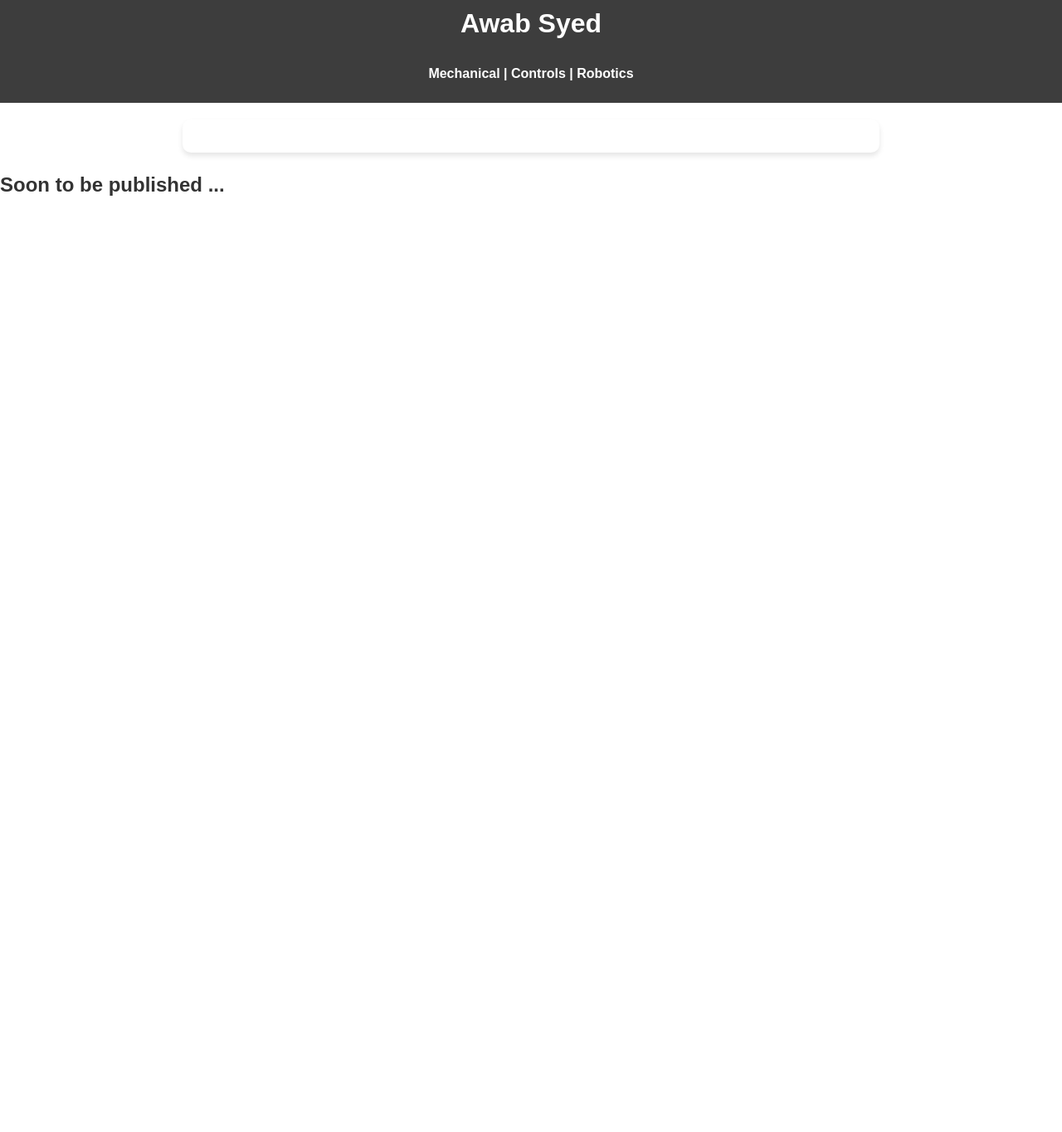
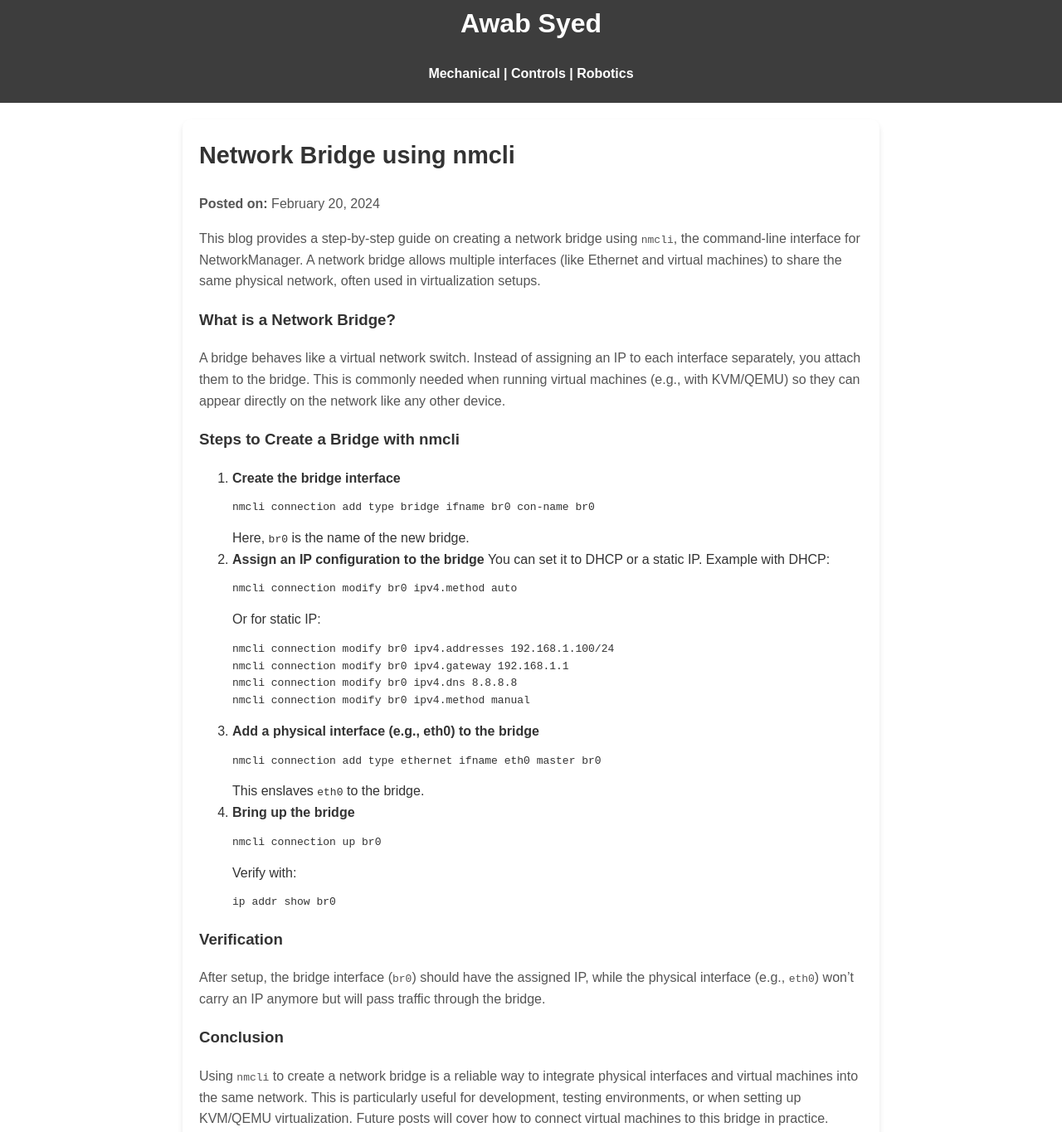
Before and after one commit to awabsyed1/awabsyed1.github.io, a plain HTML site: page blog/nmcli.html in a window 1280 px wide. Shown: the part 75-1440 px from the top of the page at 83% size. Before the commit the page ends 800 px from the top, so only its background shows below. Drawn offline with Linux system fonts and the light colour scheme.

Commit message:
ncmli blog added

```diff
--- a/blog/nmcli.html
+++ b/blog/nmcli.html
@@ -3,8 +3,8 @@
     <head>
         <meta charset="utf-8">
         <meta http-equiv="X-UA-Compatible" content="IE=edge">
-        <title></title>
-        <meta name="description" content="">
+        <title>Network Bridge using nmcli</title>
+        <meta name="description" content="Guide to creating and managing a network bridge using NetworkManager's nmcli command-line tool.">
         <meta name="viewport" content="width=device-width, initial-scale=1">
         <link rel="icon" type="image/png" href="images/favicon.png"/>
         <link rel="stylesheet" href="../css/style.css">
@@ -20,21 +20,64 @@
 
         <header id="header-sub">
             <h1>Awab Syed</h1>
-            <h4>Mechanical | Controls | Robotics</4>
+            <h4>Mechanical | Controls | Robotics</h4>
         </header>
 
-        <main class="blog-content"></main>
-          <h2>Soon to be published ...</h2>
+        <main class="blog-content">
+            <article class="blog-post">
+                <h2>Network Bridge using nmcli</h2>
+                <p><strong>Posted on:</strong> February 20, 2024</p>
 
+                <p>This blog provides a step-by-step guide on creating a network bridge using
+                <code>nmcli</code>, the command-line interface for NetworkManager. A network bridge allows
+                multiple interfaces (like Ethernet and virtual machines) to share the same physical network,
+                often used in virtualization setups.</p>
 
+                <h3>What is a Network Bridge?</h3>
+                <p>A bridge behaves like a virtual network switch. Instead of assigning an IP to each
+                interface separately, you attach them to the bridge. This is commonly needed when
+                running virtual machines (e.g., with KVM/QEMU) so they can appear directly on the
+                network like any other device.</p>
 
+                <h3>Steps to Create a Bridge with nmcli</h3>
+                <ol>
+                    <li><strong>Create the bridge interface</strong>
+                        <pre><code>nmcli connection add type bridge ifname br0 con-name br0</code></pre>
+                        Here, <code>br0</code> is the name of the new bridge.</li>
 
+                    <li><strong>Assign an IP configuration to the bridge</strong>
+                        You can set it to DHCP or a static IP. Example with DHCP:
+                        <pre><code>nmcli connection modify br0 ipv4.method auto</code></pre>
+                        Or for static IP:
+                        <pre><code>nmcli connection modify br0 ipv4.addresses 192.168.1.100/24
+nmcli connection modify br0 ipv4.gateway 192.168.1.1
+nmcli connection modify br0 ipv4.dns 8.8.8.8
+nmcli connection modify br0 ipv4.method manual</code></pre>
+                    </li>
+
+                    <li><strong>Add a physical interface (e.g., eth0) to the bridge</strong>
+                        <pre><code>nmcli connection add type ethernet ifname eth0 master br0</code></pre>
+                        This enslaves <code>eth0</code> to the bridge.</li>
+
+                    <li><strong>Bring up the bridge</strong>
+                        <pre><code>nmcli connection up br0</code></pre>
+                        Verify with:
+                        <pre><code>ip addr show br0</code></pre></li>
+                </ol>
+
+                <h3>Verification</h3>
+                <p>After setup, the bridge interface (<code>br0</code>) should have the assigned IP, while
+                the physical interface (e.g., <code>eth0</code>) won’t carry an IP anymore but will
+                pass traffic through the bridge.</p>
+
+                <h3>Conclusion</h3>
+                <p>Using <code>nmcli</code> to create a network bridge is a reliable way to integrate
+                physical interfaces and virtual machines into the same network. This is particularly
+                useful for development, testing environments, or when setting up KVM/QEMU virtualization.
+                Future posts will cover how to connect virtual machines to this bridge in practice.</p>
+            </article>
         </main>
 
         <script src="../js/script.js"></script>
-
-        <!-- <footer>
-            &copy; 2024 Engineering Portfolio. All rights reserved.
-        </footer> -->
     </body>
 </html>
```
